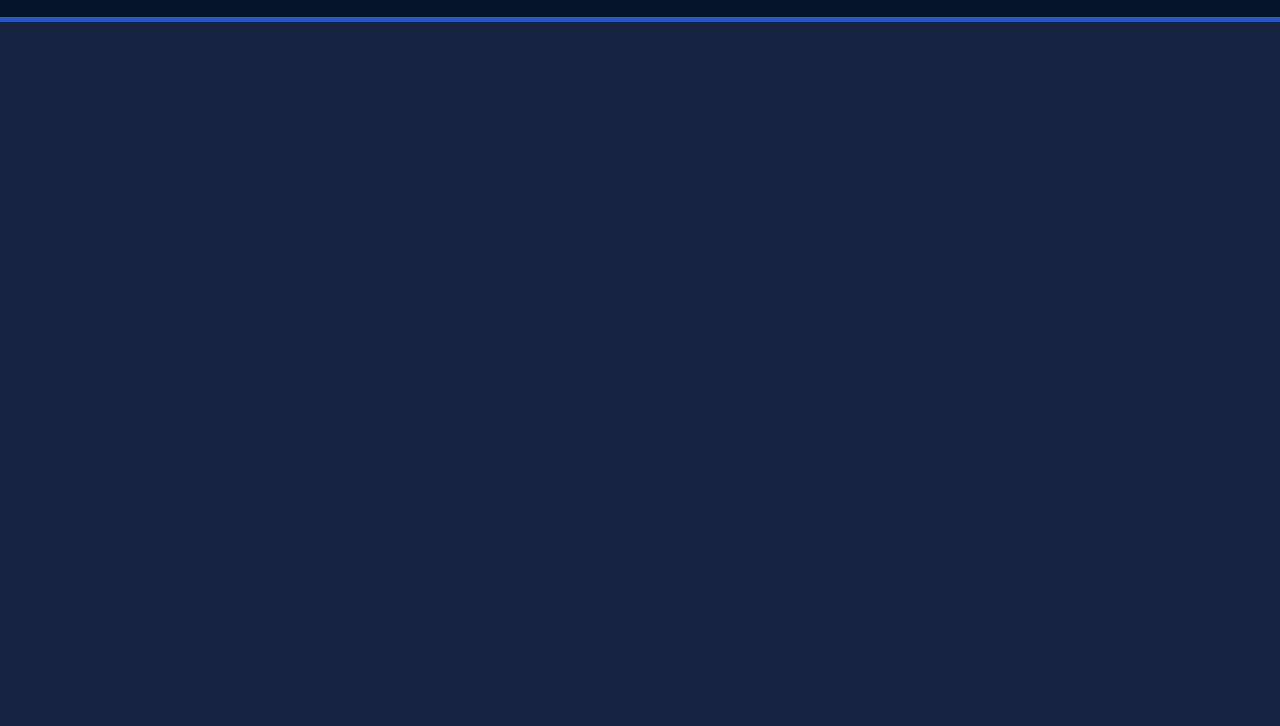
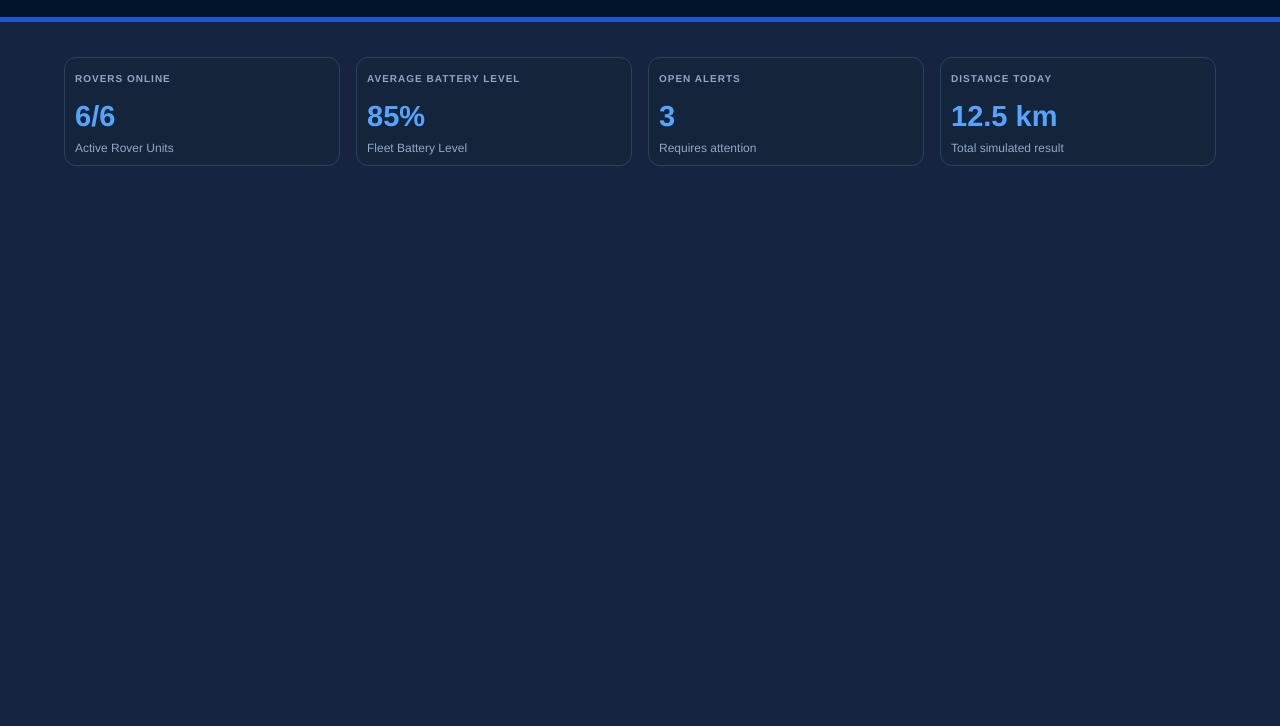
Before and after one commit to imraanshaik1/NETRA, a plain HTML site: page index.html in a window 1280 px wide. Shown: the part 74-800 px from the top of the page. Drawn offline with Linux system fonts and the light colour scheme.

Commit message:
version 26.11.2026

```diff
--- a/index.html
+++ b/index.html
@@ -58,6 +58,34 @@
 
 
 </header>
+ <!-- THis is the main section -->
+  <main class="page">
+    <section class="kpi-grid">
+        <article class="kpi-card">
+            <span>ROVERS ONLINE </span>
+           <h1 id ="online-count">6/6</h1>
+           <p>Active Rover Units</p>
+        </article>
+
+          <article class="kpi-card">
+            <span>AVERAGE BATTERY LEVEL </span>
+           <h1 id ="battery-level">85%</h1>
+           <p>Fleet Battery Level</p>
+        </article>
+
+        <article class="kpi-card">
+            <span>OPEN ALERTS </span>
+           <h1 id ="alert-count">3</h1>
+           <p>Requires attention</p>
+        </article>
+
+         <article class="kpi-card">
+            <span>DISTANCE TODAY </span>
+           <h1 id ="distance-today">12.5 km</h1>
+           <p>Total simulated result</p>
+        </article>
+    </section>
+  </main>
 
 </body>
 </html>
--- a/script.js
+++ b/script.js
@@ -1,4 +1,4 @@
-function udateclock() {
+function updateclock() {
     const clock = document.getElementById("clock");
     if(clock) {
         clock.innerHTML = new Date().toLocaleTimeString();
--- a/style.css
+++ b/style.css
@@ -90,3 +90,45 @@ nav a:hover{
     font-family:arial, Helvetica, sans-serif;
     margin-left: 10px;
 }
+.page{
+    padding: 35px 5%;
+}
+
+.page p{
+    color:#91a8c5;
+}
+
+.kpi-grid{
+    display: grid;
+    grid-template-columns: repeat(4, 1fr);
+    gap: 16px;
+    margin-bottom: 30px;
+}
+
+.kpi-card{
+    background:#14243a;
+    border: 1px solid #2a4262;
+    border-radius: 12px;
+    padding: 10px;
+    transition:0.2s;
+}
+.kpi-card:hover{
+    transform: translateY(-5px);
+    box-shadow: 0 4px 8px rgba(0,0,0,0.2);
+    border-color: #438cff;
+}
+.kpi-card span {
+    color: #91a8c5;
+    font-size: 10px;
+    font-weight: bold;
+    letter-spacing: 1px;
+}
+.kpi-card h1{
+    color: #54A5FF;
+    font-size: 29px;
+    margin: 14PX 0 8PX;
+}
+.kpi-card p{
+    color: #91a8c5;
+    font-size: 12px;
+}
```
